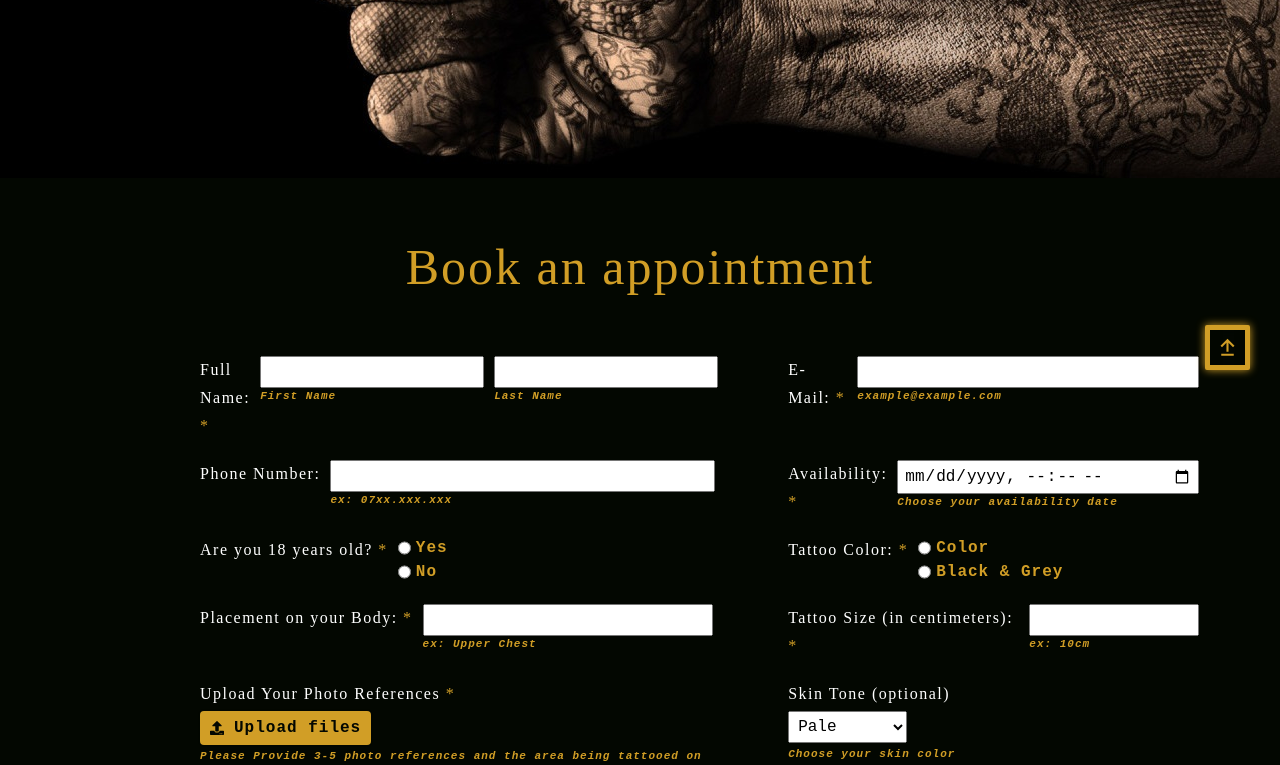
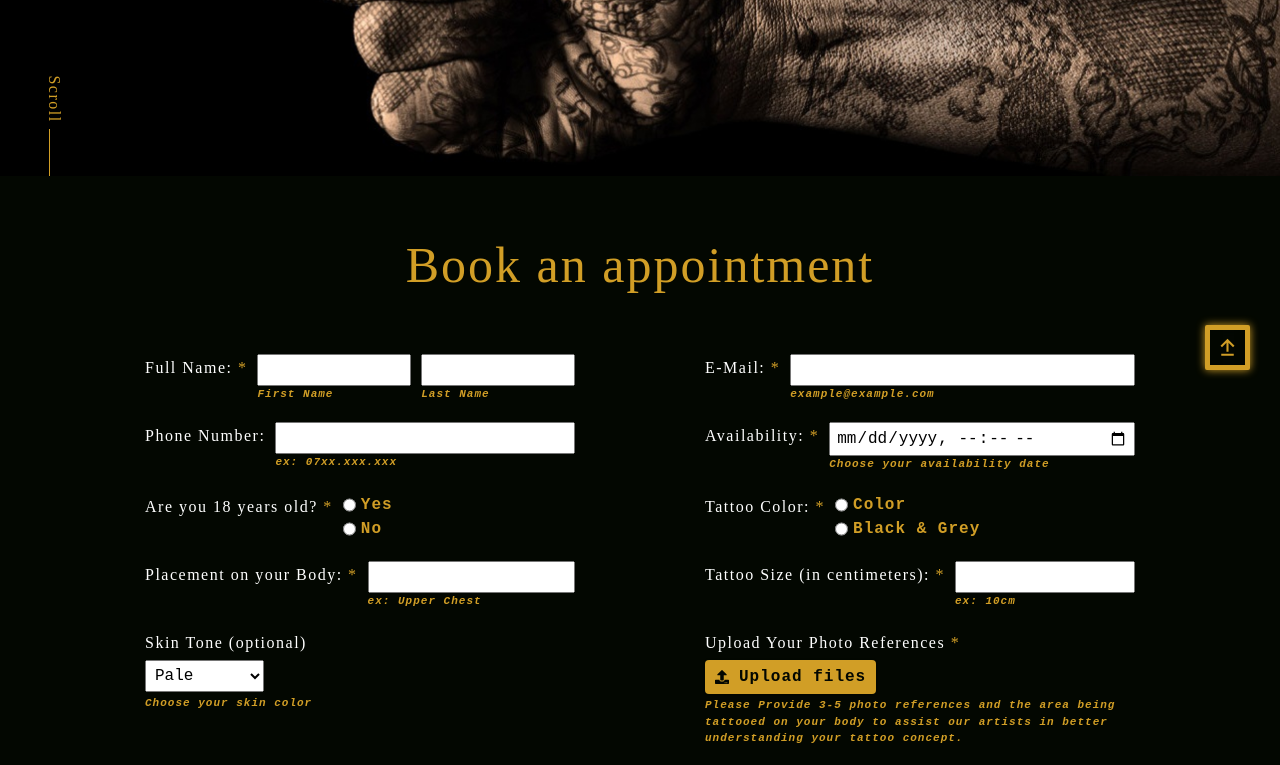
Before and after one commit to AlexandruRaportaru/Black-Rose-Tattoo-Parlor, a React (Create React App) app: page /appointment in a window 1280 px wide. Shown: the part 400-1165 px from the top of the page. Built offline with nearby package versions, Linux system fonts and the light colour scheme; a web font is replaced by a local one.

Commit message:
Update
- Made Appointment Page fully responsive and made Logo responsive as well.

```diff
--- a/src/App.css
+++ b/src/App.css
@@ -28,6 +28,10 @@
 
 .flex {
   display: flex;
+}
+
+.w-100 {
+  width: 100%;
 }
 
 .app__bg {
@@ -159,7 +163,8 @@
   }
 
   .p__headtext {
-    font-size: 35px;
+    font-size: 30px;
+    line-height: 35px;
   }
 
   .p__text {
--- a/src/container/Appointment/Appointment.css
+++ b/src/container/Appointment/Appointment.css
@@ -1,18 +1,56 @@
 .book__wrapper-logo {
     position: absolute;
+    z-index: 1;
     top: 20px;
     left: 30px;
 }
 
 .book__wrapper-banner {
+    position: relative;
     display: flex;
     justify-content: end;
     background: var(--color-black);
     padding-top: 20px;
 }
 
+.book__wrapper-banner {
+    width: 100%;
+}
+
 .book__wrapper-banner img{
-    height: 100%;
+    width: 100%;
+}
+
+.book__wrapper-banner__scroll {
+    position: absolute;
+    display: block;
+    bottom: 0;
+    left: 30px;
+    height: 100px;
+}
+
+.book__wrapper-banner__scroll-label {
+    display: block;
+    position: relative;
+    color: var(--color-golden) !important;
+    font-size: 9.7px;
+    font-weight: 900;
+    -webkit-transform: rotate(90deg);
+    -ms-transform: rotate(90deg);
+    transform: rotate(90deg);
+    letter-spacing: 1.6px;
+    top: 23px;
+    line-height: 0px !important;
+}
+
+.book__wrapper-banner__scroll-line {
+    width: 1px;
+    height: 46.4px;
+    border-right: solid 1px var(--color-golden);
+    display: block;
+    bottom: 0px;
+    position: absolute;
+    left: 19px;
 }
 
 .book__wrapper-section {
@@ -29,10 +67,42 @@
 }
 
 .book__wrapper-section_fragment {
+    padding: 60px 0;
+    margin: 0 auto;
+    width: 100%;
     display: grid;
-    grid-template-columns: repeat(2, 1fr);
+    grid-template-columns: 450px 450px;
     row-gap: 20px;
-    column-gap: 70px;
+    justify-content: space-around;
+}
+
+.book__wrapper-section_fragment label {
+    min-width: max-content;
+}
+
+.box1, .box2, .box3, .box4, .box5, .box6,
+.box7, .box8, .box9, .box10, .box11, .box12 {
+    width: 100%;
+}
+
+.box1, .box3, .box5, .box7, .box9, .box11 {
+    width: 430px;
+    justify-self: flex-start;
+}
+
+.box2, .box4, .box6, .box8, .box10, .box12 {
+    width: 430px;
+    justify-self: flex-end;
+}
+
+.box1 input, .box2 input, .box3 input,
+.box4 input, .box7 input, .box8 input,
+.box11 textarea {
+    width: 100%;
+}
+
+.box11 textarea {
+    height: 100%;
 }
 
 .box5 p, .box6 p, .box12 p{
@@ -48,31 +118,6 @@
     font-size: 16px;
     padding: 5px;
 }
-
-.box2 input {
-    width: 342px;
-}
-
-.box3 input {
-    width: 385px;
-}
-
-.box4 input {
-    width: 302px;
-}
-
-.box7 input {
-    width: 290px;
-}
-
-.box8 input {
-    width: 170px;
-}
-
-.box11 textarea {
-    width: 342px;
-}
-
 
 .upload__files-input {
     width: 0.1px;
@@ -108,3 +153,140 @@
     justify-content: center;
     align-items: center;
 }
+
+@media screen and (min-width: 1920px) {
+    .box2, .box4, .box6, .box8, .box10, .box12 {
+        width: 496px;
+    }
+
+    .box1, .box3, .box5, .box7, .box9, .box11 {
+        width: 496px;
+    }
+}
+
+@media screen and (max-width: 1200px) {
+    .book__wrapper-banner__scroll{
+        display: none;
+    }
+
+    .book__wrapper-section {
+        padding: 30px 100px !important;
+    }
+
+    .book__wrapper-section_fragment {
+        padding: 60px 50px;
+        grid-template-columns: 1fr;
+    }
+
+    .box1, .box3, .box5, .box7, .box9, .box11 {
+        width: 100%;
+        justify-self: stretch;
+    }
+
+    .box2, .box4, .box6, .box8, .box12 {
+        width: 100%;
+        justify-self: stretch;
+    }
+
+    .box10 {
+        max-width: 260px;
+        justify-self: stretch;
+    }
+
+    .box11 textarea {
+        margin: 0;
+        height: 92px;
+    }
+
+    .book__wrapper-section_fragment-Artists_checkboxes {
+        display: grid;
+        grid-template-columns: repeat(4, 1fr);
+    }
+
+    .book__wrapper-section_fragment-Artists_checkboxes div{
+        margin: 0 10px;
+    }
+}
+
+@media screen and (max-width: 1050px) {
+    .book__wrapper-logo {
+        width: 70%;
+        height: 80%;
+    }
+
+    .book__wrapper-section_fragment-Artists_checkboxes {
+        grid-template-columns: repeat(2, 1fr);
+    }
+}
+
+@media screen and (max-width: 650px) {
+    .book__wrapper-section_fragment-Artists_checkboxes {
+        display: flex;
+        flex-direction: column;
+        justify-content: center;
+    }
+
+    .book__wrapper-section_fragment {
+        padding: 60px 25px;
+    }
+
+    .book__wrapper-section_fragment-Artists_checkboxes div{
+        margin-left: 10px;
+    }
+}
+
+@media screen and (max-width: 500px) {
+    .book__wrapper-logo {
+        top: 15px;
+        left: 15px;
+    }
+
+    .book__wrapper-section {
+        padding: 30px 20px !important;
+    }
+
+    .book__wrapper-section_title {
+        font-size: 35px;
+    }
+
+    .book__wrapper-section_fragment {
+        padding: 30px 0 60px 0;
+    }
+
+    .box1, .box2, .box3, .box4,
+    .box7, .box8, .box11, .box12 {
+        display: flex;
+        flex-direction: column;
+        justify-content: center;
+    }
+
+    .box5 p, .box6 p, .box12 p {
+        font-size: 14px;
+    }
+
+    .book__wrapper-section_fragment-Artists_checkboxes {
+        display: grid;
+        grid-template-columns: repeat(2, 1fr);
+    }
+
+    .book__wrapper-section_fragment-FullName .flex {
+        flex-direction: column;
+    }
+
+    .box1 .section__margin, .box2-content,
+    .box3-content, .box4-content,
+    .box7-content, .box8-content,
+    .box11-content {
+        margin: 3px 0 0 0 !important;
+    }
+}
+
+@media screen and (max-width: 300px) {
+    .book__wrapper-section_title {
+        font-size: 30px;
+    }
+
+    .book__wrapper-section_fragment label {
+        min-width: auto;
+    }
+}
--- a/src/container/Appointment/Appointment.jsx
+++ b/src/container/Appointment/Appointment.jsx
@@ -12,21 +12,25 @@ const Appointment = () => {
     <div className='book__wrapper-logo'><Logo /></div>
     <div className='book__wrapper-banner'>
       <img src={images.banner} alt='banner'/>
+      <div className='book__wrapper-banner__scroll'>
+        <span className='p__text book__wrapper-banner__scroll-label'>Scroll</span>
+        <span className='book__wrapper-banner__scroll-line'></span>
+      </div>
     </div>
     <form className='book__wrapper-section section__padding'>
       <h1 className='book__wrapper-section_title'>Book an appointment</h1>
-      <div className='book__wrapper-section_fragment section__padding'>
+      <div className='book__wrapper-section_fragment'>
 
         <div className='book__wrapper-section_fragment-FullName flex box1'>
           <label className='p__text'>Full Name:
             <span style={{color: 'var(--color-golden)'}}> *</span>
           </label>
-          <div className='flex section__margin'>
-            <div>
+          <div className='flex section__margin w-100 box1-content'>
+            <div className='w-100'>
               <input type='text'/>
               <p className='p__labeltext'>First Name</p>
             </div>
-            <div className='section__margin'>
+            <div className='section__margin w-100'>
               <input type='text'/>
               <p className='p__labeltext'>Last Name</p>
             </div>
@@ -38,7 +42,7 @@ const Appointment = () => {
           <label className='p__text'>E-Mail:
             <span style={{color: 'var(--color-golden)'}}> *</span>
           </label>
-          <div className='section__margin'>
+          <div className='section__margin w-100 box2-content'>
             <input type='email'/>
             <p className='p__labeltext'>example@example.com</p>
           </div>
@@ -47,7 +51,7 @@ const Appointment = () => {
 
         <div className='book__wrapper-section_fragment-Phone flex box3'>
           <label className='p__text'>Phone Number:</label>
-          <div className='section__margin'>
+          <div className='section__margin w-100 box3-content'>
             <input type='tel'/>
             <p className='p__labeltext'>ex: 07xx.xxx.xxx</p>
           </div>
@@ -58,7 +62,7 @@ const Appointment = () => {
           <label className='p__text'>Availability:
             <span style={{color: 'var(--color-golden)'}}> *</span>
           </label>
-          <div className='section__margin'>
+          <div className='section__margin w-100 box4-content'>
             <input type='datetime-local'/>
             <p className='p__labeltext'>Choose your availability date</p>
           </div>
@@ -103,7 +107,7 @@ const Appointment = () => {
           <label className='p__text'>Placement on your Body:
             <span style={{color: 'var(--color-golden)'}}> *</span>
           </label>
-          <div className='section__margin'>
+          <div className='section__margin w-100 box7-content'>
             <input type='text'/>
             <p className='p__labeltext'>ex: Upper Chest</p>
           </div>
@@ -114,31 +118,14 @@ const Appointment = () => {
           <label className='p__text'>Tattoo Size (in centimeters):
             <span style={{color: 'var(--color-golden)'}}> *</span>
           </label>
-          <div className='section__margin'>
+          <div className='section__margin w-100 box8-content'>
             <input type='number'/>
             <p className='p__labeltext'>ex: 10cm</p>
           </div>
         </div>
 
 
-        <div className='book__wrapper-section_fragment-Photos box9'>
-          <label className='p__text'>Upload Your Photo References
-            <span style={{color: 'var(--color-golden)'}}> *</span>
-          </label>
-          <div style={{marginTop: '3px'}}>
-            <div className="upload__files">
-              <input type="file" name="upload__files" id="upload__files" className="upload__files-input"/>
-              <label className="upload__files-label" htmlFor="upload__files">
-                <FaUpload />
-                <span className='p__labeltext section__margin'>Upload files</span>
-              </label>
-            </div>
-            <p className='p__labeltext' style={{marginTop: '3px'}}>Please Provide 3-5 photo references and the area being tattooed on your body to assist our artists in better understanding your tattoo concept.</p>
-          </div>
-        </div>
-
-
-        <div className='book__wrapper-section_fragment-Skin box10'>
+        <div className='book__wrapper-section_fragment-Skin box9'>
           <label className='p__text'>Skin Tone (optional)</label>
           <div style={{marginTop: '3px'}}>
             <select style={{marginBottom: '3px'}}>
@@ -157,11 +144,30 @@ const Appointment = () => {
         </div>
 
 
+        <div className='book__wrapper-section_fragment-Photos box10'>
+          <label className='p__text'>Upload Your Photo References
+            <span style={{color: 'var(--color-golden)'}}> *</span>
+          </label>
+          <div style={{marginTop: '3px'}}>
+            <div className="upload__files">
+              <input type="file" name="upload__files" id="upload__files" className="upload__files-input"/>
+              <label className="upload__files-label" htmlFor="upload__files">
+                <FaUpload />
+                <span className='p__labeltext section__margin'>Upload files</span>
+              </label>
+            </div>
+            <p className='p__labeltext' style={{marginTop: '3px'}}>Please Provide 3-5 photo references and the area being tattooed on your body to assist our artists in better understanding your tattoo concept.</p>
+          </div>
+        </div>
+
+
         <div className='book__wrapper-section_fragment-Description flex box11'>
           <label className='p__text'>Tattoo Description:
             <span style={{color: 'var(--color-golden)'}}> *</span>
           </label>
-          <textarea className='section__margin' placeholder='Please provide us with a detailed description of your tattoo concept...'/>
+          <div className='section__margin w-100 box11-content'>
+            <textarea placeholder='Please provide us with a detailed description of your tattoo concept...'/>
+          </div>
         </div>
 
 
@@ -169,12 +175,12 @@ const Appointment = () => {
           <label className='p__text'>Select a Maximum of Three Artists:
             <span style={{color: 'var(--color-golden)'}}> *</span>
           </label>
-          <div>
+          <div className='book__wrapper-section_fragment-Artists_checkboxes'>
             {data.artists.map(artist => (
-              <div key={artist.nameArtist} className='flex section__margin'>
+              <div key={artist.nameArtist} className='flex section__margin '>
                 <input type='checkbox'/>
                 <p className='p__labeltext'>{artist.nameArtist}</p>
-            </div>
+              </div>
             ))}
           </div>
         </div>
--- a/src/container/Header/Header.css
+++ b/src/container/Header/Header.css
@@ -41,6 +41,6 @@
     }
 
     .app_header-title {
-        font-size: 45px;
+        font-size: 35px;
     }
 }
```
Also changed, not shown: src/components/Logo/Logo.css (+27 -0 lines).
